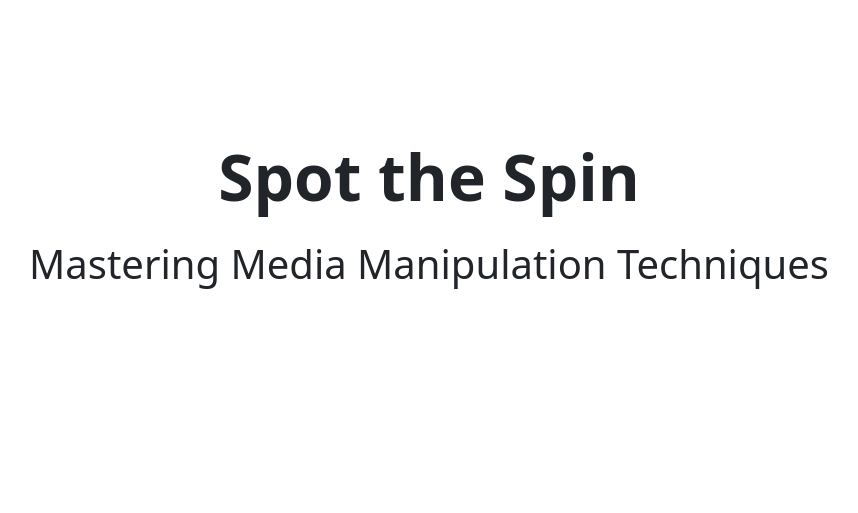
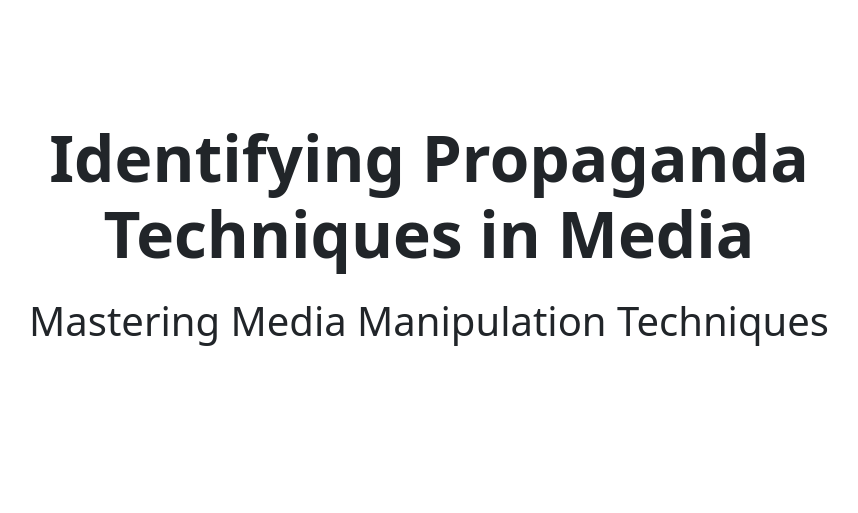
Before and after one commit to trishataparia/spring25-ui-final, a Flask app: page / in a window 1280 px wide. Shown: the part 80-593 px from the top of the page, without its empty margins (211-1069 px from the left). Run offline with Flask 3, Linux system fonts and the light colour scheme; some libraries are stand-ins or nearby versions.

Commit message:
Update home.html
changed title

```diff
--- a/templates/home.html
+++ b/templates/home.html
@@ -12,7 +12,7 @@
         <div class="row min-vh-100 align-items-center">
           <div class="col-12 mx-auto text-center">
             <h1 class="display-3 fw-bold mb-4">
-              Spot the Spin
+              Identifying Propaganda Techniques in Media
             </h1>
             <h2 class="display-6 mb-5">
               Mastering Media Manipulation Techniques
```
